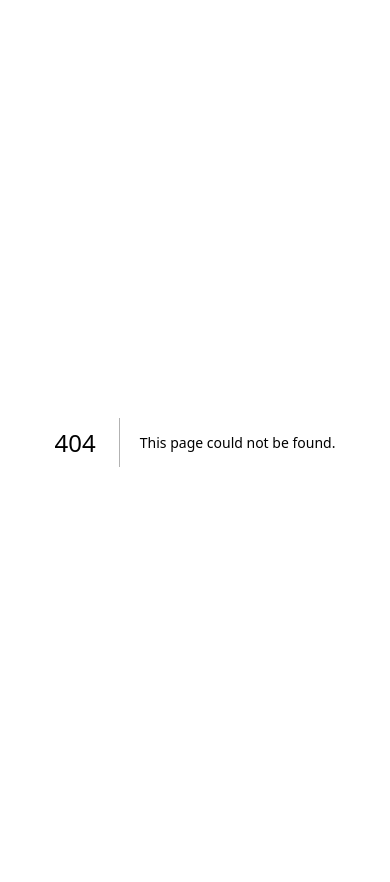
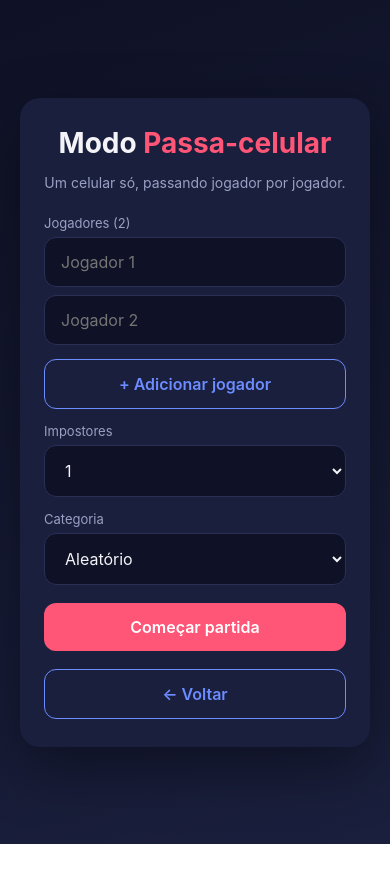
Before and after one commit to natti-jpb/jogo-impostor, a Next.js app: page /local in a window 390 px wide. Before the commit this address had no page. After the commit the page ends 844 px from the top, so only its background shows below. Built offline with nearby package versions, Linux system fonts and the light colour scheme.

Commit message:
feat: add pass-the-phone local mode for single-device play

```diff
--- a/app/globals.css
+++ b/app/globals.css
@@ -180,6 +180,41 @@ a { color: var(--accent2); text-decoration: none; }
   color: var(--muted);
 }
 .vote-btn.self:hover { background: rgba(255,255,255,0.05); }
+.hold-area {
+  background: #0f1226;
+  border: 2px dashed var(--border);
+  border-radius: 14px;
+  padding: 40px 20px;
+  margin: 16px 0;
+  min-height: 200px;
+  display: flex;
+  align-items: center;
+  justify-content: center;
+  user-select: none;
+  -webkit-user-select: none;
+  touch-action: none;
+  cursor: pointer;
+  transition: background 0.15s, border-color 0.15s;
+}
+.hold-area.active {
+  background: #1a1f3d;
+  border-color: var(--accent2);
+  border-style: solid;
+}
+.hold-hint {
+  text-align: center;
+  color: var(--muted);
+  font-size: 15px;
+}
+.word-reveal {
+  text-align: center;
+  font-size: 32px;
+  font-weight: 700;
+  letter-spacing: 1px;
+  color: var(--text);
+}
+.word-reveal.impostor { color: var(--accent); font-size: 24px; }
+
 .vote-count {
   background: var(--accent);
   color: white;
--- /dev/null
+++ b/app/local/page.jsx
@@ -0,0 +1,198 @@
+'use client';
+import { useState, useRef } from 'react';
+import { useRouter } from 'next/navigation';
+import { CATEGORIES, CATEGORY_NAMES, pickWord } from '@/lib/words';
+
+function shuffle(arr) {
+  const a = [...arr];
+  for (let i = a.length - 1; i > 0; i--) {
+    const j = Math.floor(Math.random() * (i + 1));
+    [a[i], a[j]] = [a[j], a[i]];
+  }
+  return a;
+}
+
+export default function LocalMode() {
+  const router = useRouter();
+  const [phase, setPhase] = useState('setup'); // setup | passing | revealing | done
+  const [names, setNames] = useState(['', '']);
+  const [impostorCount, setImpostorCount] = useState(1);
+  const [category, setCategory] = useState('Aleatório');
+  const [error, setError] = useState('');
+
+  const [game, setGame] = useState(null); // { word, category, impostorIndexes:Set, players:[names], current, starter }
+  const [holding, setHolding] = useState(false);
+  const holdTimer = useRef(null);
+
+  function updateName(i, v) {
+    const next = [...names];
+    next[i] = v;
+    setNames(next);
+  }
+  function addPlayer() {
+    if (names.length >= 12) return;
+    setNames([...names, '']);
+  }
+  function removePlayer(i) {
+    if (names.length <= 2) return;
+    setNames(names.filter((_, idx) => idx !== i));
+  }
+
+  function start() {
+    const clean = names.map(n => n.trim()).filter(Boolean);
+    if (clean.length < 3) return setError('Mínimo 3 jogadores');
+    if (new Set(clean.map(n => n.toLowerCase())).size !== clean.length) return setError('Nomes duplicados');
+    if (impostorCount >= clean.length) return setError('Muitos impostores pra esse número de jogadores');
+    setError('');
+
+    const { category: chosenCat, word } = pickWord(category);
+    const indexes = shuffle([...Array(clean.length).keys()]);
+    const impostorIndexes = new Set(indexes.slice(0, impostorCount));
+    const starter = clean[Math.floor(Math.random() * clean.length)];
+
+    setGame({ players: clean, word, category: chosenCat, impostorIndexes, current: 0, starter });
+    setPhase('passing');
+  }
+
+  function startHold() {
+    holdTimer.current = setTimeout(() => setHolding(true), 100);
+  }
+  function endHold() {
+    if (holdTimer.current) clearTimeout(holdTimer.current);
+    setHolding(false);
+  }
+
+  function nextPlayer() {
+    setHolding(false);
+    const next = game.current + 1;
+    if (next >= game.players.length) {
+      setPhase('done');
+    } else {
+      setGame({ ...game, current: next });
+    }
+  }
+
+  function newRound() {
+    const { category: chosenCat, word } = pickWord(category);
+    const indexes = shuffle([...Array(game.players.length).keys()]);
+    const impostorIndexes = new Set(indexes.slice(0, impostorCount));
+    const starter = game.players[Math.floor(Math.random() * game.players.length)];
+    setGame({ ...game, word, category: chosenCat, impostorIndexes, current: 0, starter });
+    setPhase('passing');
+  }
+
+  function backToSetup() {
+    setPhase('setup');
+    setGame(null);
+    setHolding(false);
+  }
+
+  // SETUP
+  if (phase === 'setup') {
+    return (
+      <div className="app">
+        <h1>Modo <span className="accent">Passa-celular</span></h1>
+        <p className="sub">Um celular só, passando jogador por jogador.</p>
+
+        <label>Jogadores ({names.length})</label>
+        {names.map((n, i) => (
+          <div key={i} className="row" style={{ marginBottom: 8 }}>
+            <input
+              value={n}
+              onChange={e => updateName(i, e.target.value)}
+              maxLength={20}
+              placeholder={`Jogador ${i + 1}`}
+            />
+            {names.length > 2 && (
+              <button
+                className="secondary"
+                style={{ flex: '0 0 60px', marginTop: 0, padding: '12px 0' }}
+                onClick={() => removePlayer(i)}
+              >×</button>
+            )}
+          </div>
+        ))}
+        {names.length < 12 && (
+          <button className="secondary" onClick={addPlayer} style={{ marginTop: 6 }}>+ Adicionar jogador</button>
+        )}
+
+        <label>Impostores</label>
+        <select value={impostorCount} onChange={e => setImpostorCount(parseInt(e.target.value))}>
+          {[1,2,3].map(n => <option key={n} value={n}>{n}</option>)}
+        </select>
+
+        <label>Categoria</label>
+        <select value={category} onChange={e => setCategory(e.target.value)}>
+          <option value="Aleatório">Aleatório</option>
+          {CATEGORY_NAMES.map(c => <option key={c} value={c}>{c}</option>)}
+        </select>
+
+        <button onClick={start}>Começar partida</button>
+        {error && <div className="error">{error}</div>}
+
+        <button className="secondary" onClick={() => router.push('/')}>← Voltar</button>
+      </div>
+    );
+  }
+
+  // PASSING - reveal screen for current player
+  if (phase === 'passing') {
+    const player = game.players[game.current];
+    const isImpostor = game.impostorIndexes.has(game.current);
+
+    return (
+      <div className="app">
+        <div className="instruction" style={{ marginBottom: 12 }}>
+          {game.current + 1} de {game.players.length}
+        </div>
+        <h1 style={{ fontSize: 22 }}>Passe pra <span className="accent">{player}</span></h1>
+        <p className="instruction" style={{ marginBottom: 24 }}>
+          Só {player} deve olhar a tela agora.
+        </p>
+
+        <div
+          className={'hold-area' + (holding ? ' active' : '')}
+          onPointerDown={startHold}
+          onPointerUp={endHold}
+          onPointerLeave={endHold}
+          onPointerCancel={endHold}
+          onContextMenu={e => e.preventDefault()}
+        >
+          {holding ? (
+            <div className={'word-reveal' + (isImpostor ? ' impostor' : '')}>
+              {isImpostor ? 'VOCÊ É O IMPOSTOR' : game.word}
+            </div>
+          ) : (
+            <div className="hold-hint">
+              <div style={{ fontSize: 42, marginBottom: 8 }}>👆</div>
+              Segure pra ver sua palavra
+            </div>
+          )}
+        </div>
+
+        <button onClick={nextPlayer}>
+          {game.current + 1 === game.players.length ? 'Finalizar' : 'Próximo jogador →'}
+        </button>
+      </div>
+    );
+  }
+
+  // DONE
+  if (phase === 'done') {
+    return (
+      <div className="app">
+        <h1>Todos viram!</h1>
+        <p className="instruction">Quem começa dando a dica:</p>
+        <div className="word-box">{game.starter}</div>
+        <p className="instruction">
+          Cada um diz uma palavra/dica sobre a palavra secreta, sem entregar. Discutam e descubram quem é o impostor!
+        </p>
+
+        <button onClick={newRound}>Nova rodada (mesmos jogadores)</button>
+        <button className="secondary" onClick={backToSetup}>Mudar jogadores</button>
+      </div>
+    );
+  }
+
+  return null;
+}
--- a/app/page.jsx
+++ b/app/page.jsx
@@ -88,6 +88,12 @@ export default function Home() {
       <button className="secondary" onClick={joinRoom} disabled={busy}>Entrar em sala existente</button>
 
       {error && <div className="error">{error}</div>}
+
+      <div className="divider"><span>OU</span></div>
+
+      <button className="secondary" onClick={() => router.push('/local')}>
+        📱 Modo passa-celular (1 dispositivo)
+      </button>
     </div>
   );
 }
```
